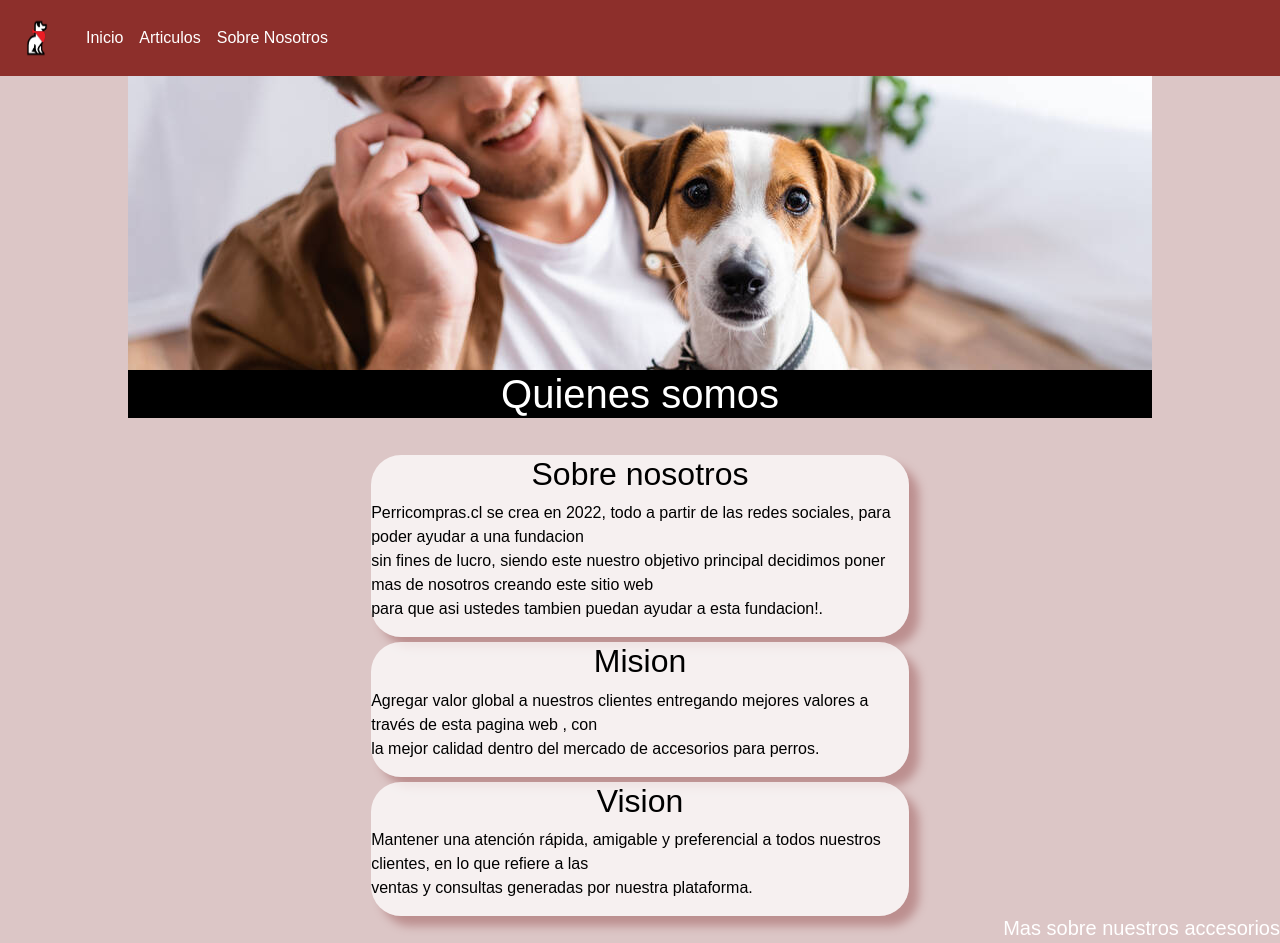
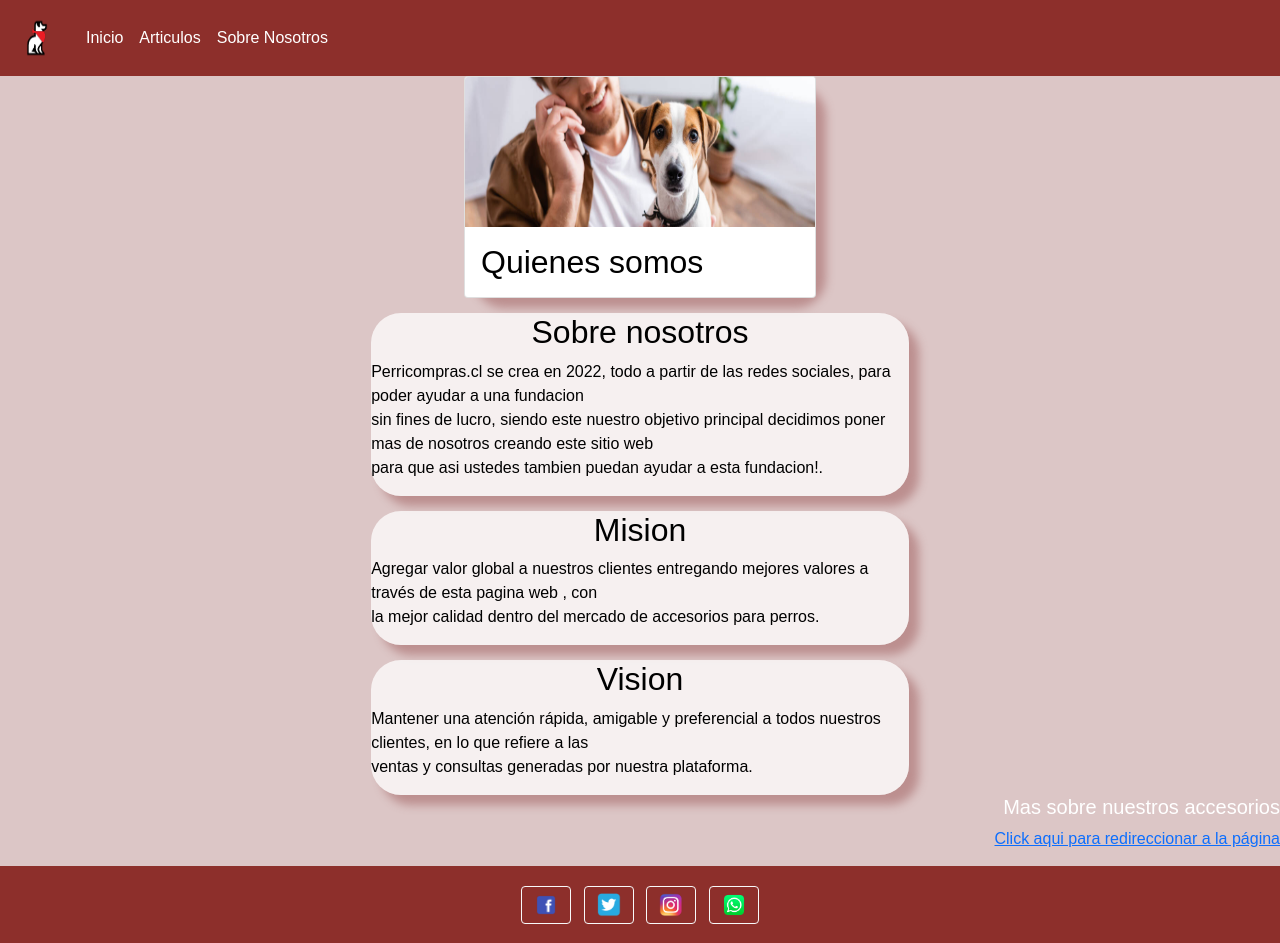
Before and after one commit to mart-godoy/Experiencia2_Godoy_Godoy_Buffo_Parada, a plain HTML site: page Paginas/nosotros.html in a window 1280 px wide. Shown: the top 943 px of the page. Drawn offline with nearby package versions, Linux system fonts and the light colour scheme.

Commit message:
Arreglos a la pag 2.0

```diff
--- a/CSS/estilo.css
+++ b/CSS/estilo.css
@@ -45,7 +45,7 @@ button{
 .container-contenido{
   background-color: rgba(255, 255, 255, 0.742);
   color:black;
-  margin-top: 5px;
+  margin-top: 15px;
   margin-left: 19%;
   margin-right:19%;
   border-radius: 30px;
@@ -54,7 +54,7 @@ button{
 .container-nosotros{
   background-color: rgba(255, 255, 255, 0.742);
   color:black;
-  margin-top: 5px;
+  margin-top: 15px;
   margin-left: 29%;
   margin-right:29%;
   border-radius: 30px;
@@ -63,29 +63,14 @@ button{
 
 
 
-.somos {text-align: center;
+.container-carta {
+  margin: auto;
+  border-radius: 30px;
+  box-shadow: 10px 10px 10px rosybrown;
+
+
 
 }
-
-.contenedor{
-    position: relative;
-    display: inline-block;
-    text-align: center;
-}
-
-
-.centrado{
-    position: relative ;
-    top: 50%;
-    left: 50%;
-    transform: translate(-50%, -50%);
-}
-
-.somosfondo {
-    text-align: center;
-    color: #fff;
-    background-color: #000;
-  }
 
 .accesorios{
     text-align: right;
--- a/Paginas/nosotros.html
+++ b/Paginas/nosotros.html
@@ -34,12 +34,16 @@
 
 
 <!-- Quienes somos -->
-<div class="somos">
-  <div class="contenedor">
-    <img src="../IMG/perrosomos.png"/>
-    <div class="centrado"><h1 class="somosfondo">Quienes somos</h1></div>
+<div class="container-carta">
+  <div class="card" style="width: 22rem;">
+    <img src="../IMG/perrosomos.png" class="card-img-top" alt="logo" width="400" height="150">
+    <div class="card-body">
+      <h2 class="card-text"  style="color: black;" style="text-align: center;"  >Quienes somos</h2>
+    </div>
   </div>
 </div>
+
+
 <!--sobre nosotros-->
 <div class="container-nosotros">
   <h2 style="text-align: center;">Sobre nosotros</h2>
@@ -108,6 +112,7 @@
     </footer>
   </div>
 <!-- Footer FIN-->
+
 <script src="https://cdn.jsdelivr.net/npm/bootstrap@5.1.3/dist/js/bootstrap.bundle.min.js" integrity="sha384-ka7Sk0Gln4gmtz2MlQnikT1wXgYsOg+OMhuP+IlRH9sENBO0LRn5q+8nbTov4+1p" crossorigin="anonymous"></script>
 </body>
 
```
Also changed, not shown: Paginas/formsuge.html (renamed from Paginas/compras.html).
